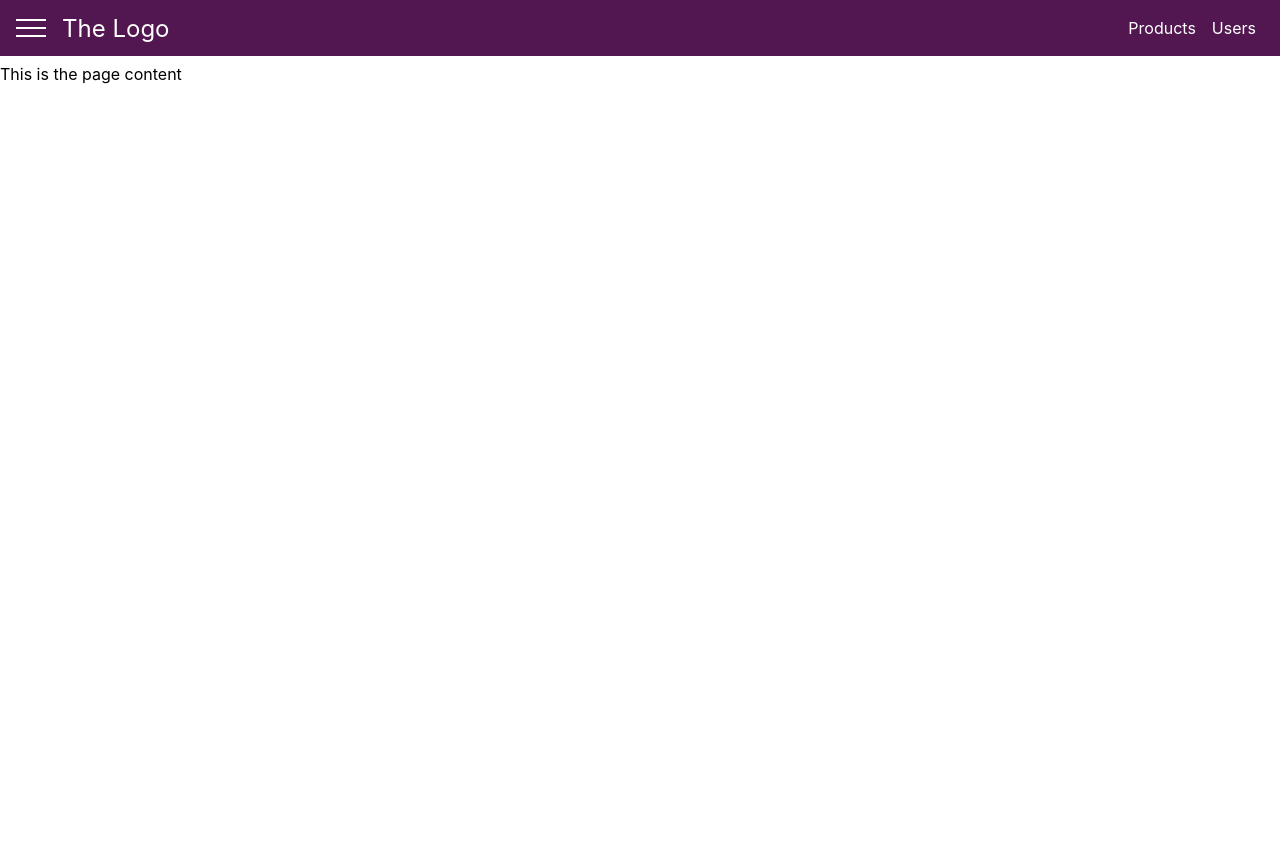
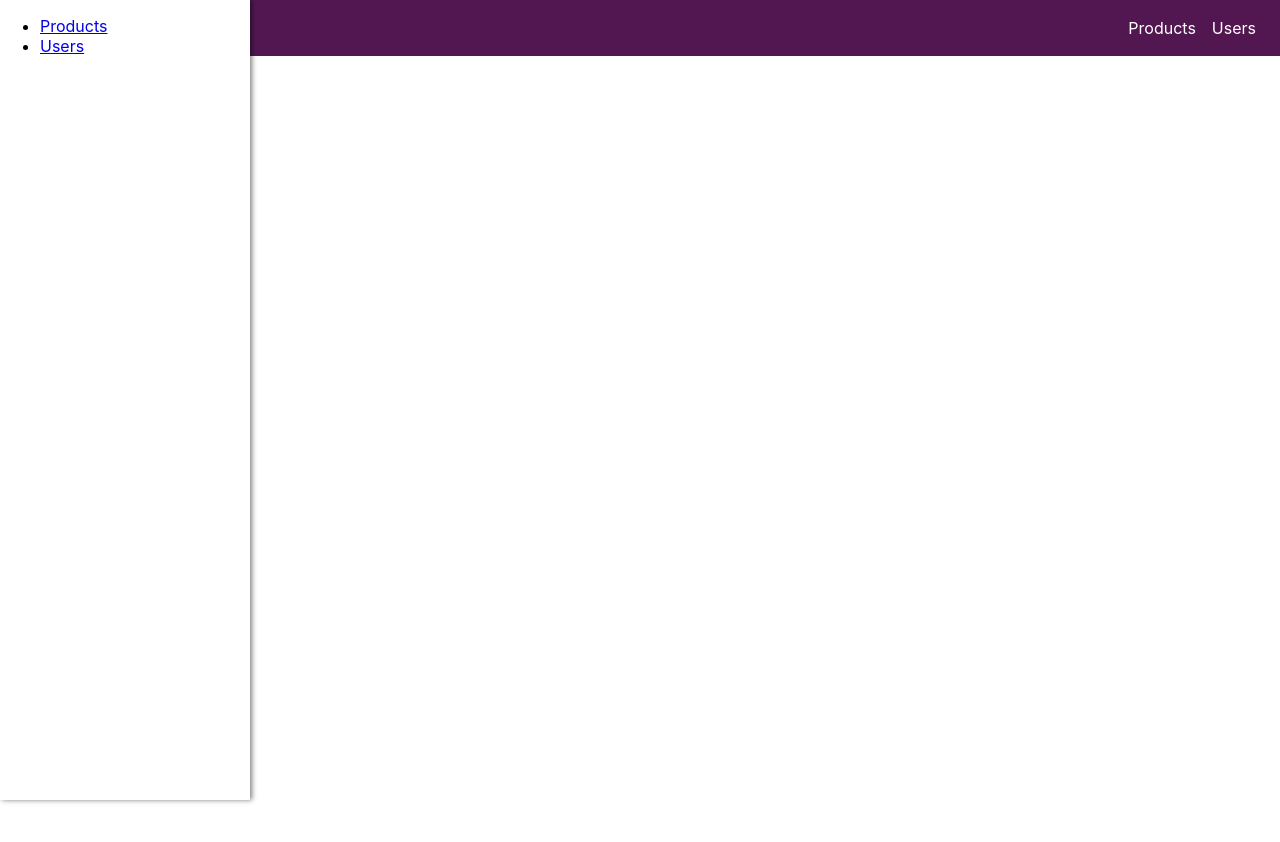
Before and after one commit to davjdo/react-responsive-navbar, a React (Create React App) app: page / in a window 1280 px wide. Shown: the top 842 px of the page. Before the commit the page ends 800 px from the top, so only its background shows below. Built offline with nearby package versions, Linux system fonts and the light colour scheme.

Commit message:
add SideDrawer component

```diff
--- a/src/App.js
+++ b/src/App.js
@@ -1,11 +1,13 @@
 import React, { Component } from 'react';
 import Toolbar from './components/Toolbar/Toolbar';
+import SideDrawer from './components/SideDrawer/SideDrawer';
 
 class App extends Component {
   render() {
     return (
-      <div className="App">
+      <div style={{ height: '100%' }}>
         <Toolbar />
+        <SideDrawer />
         <main style={{ marginTop: '64px' }}>
           <p>This is the page content</p>
         </main>
--- /dev/null
+++ b/src/components/SideDrawer/SideDrawer.css
@@ -0,0 +1,9 @@
+.side-drawer {
+    height: 100%;
+    background: #fff;
+    box-shadow: 2px 0px 5px rgba(0,0,0,0.5);
+    position: fixed;
+    top: 0;
+    left: 0;
+    width: 250px;
+}
--- a/src/components/SideDrawer/SideDrawer.js
+++ b/src/components/SideDrawer/SideDrawer.js
@@ -0,0 +1,20 @@
+import React from 'react';
+import { Link } from 'react-router-dom';
+import './SideDrawer.css';
+
+const SideDrawer = props => {
+  return (
+    <nav className="side-drawer">
+      <ul>
+        <li>
+          <Link to="/">Products</Link>
+        </li>
+        <li>
+          <Link to="/">Users</Link>
+        </li>
+      </ul>
+    </nav>
+  );
+};
+
+export default SideDrawer;
--- a/src/index.css
+++ b/src/index.css
@@ -1,4 +1,9 @@
+html {
+  height: 100%;
+}
+
 body {
+  height: 100%;
   margin: 0;
   padding: 0;
   font-family: -apple-system, BlinkMacSystemFont, "Segoe UI", "Roboto", "Oxygen",
```
